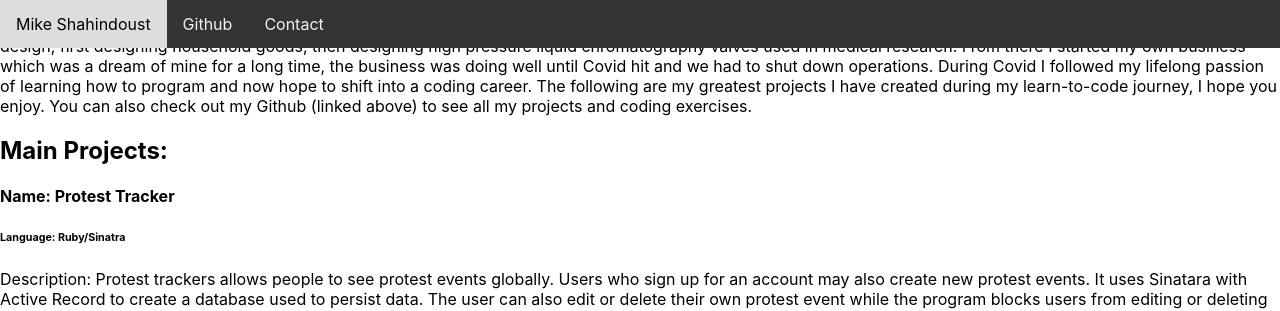
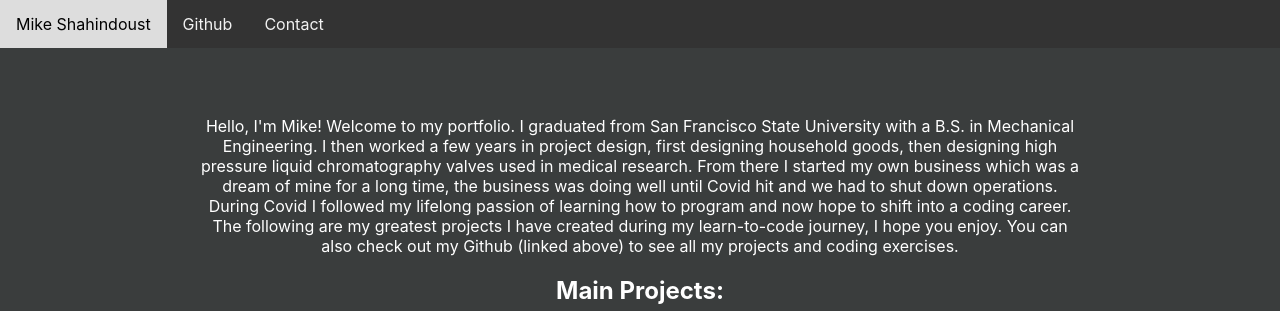
Before and after one commit to MikeShahin/portfolio, a React (Create React App) app: page / in a window 1280 px wide. Shown: the top 311 px of the page. Built offline with nearby package versions, Linux system fonts and the light colour scheme.

Commit message:
started adding css

```diff
--- a/src/App.css
+++ b/src/App.css
@@ -11,6 +11,12 @@
   .App-logo {
     animation: App-logo-spin infinite 20s linear;
   }
+}
+
+body {
+  text-align: center;
+  color: rgb(255, 255, 255);
+  background-color: rgb(58, 61, 61);
 }
 
 /* .App-header {
@@ -87,3 +93,10 @@
 .main {
   margin-top: 30px; /* Add a top margin to avoid content overlay */
 }
+
+.bio {
+  text-align: center;
+  padding-top: 100px;
+  padding-left: 200px;
+  padding-right: 200px;
+}
```
